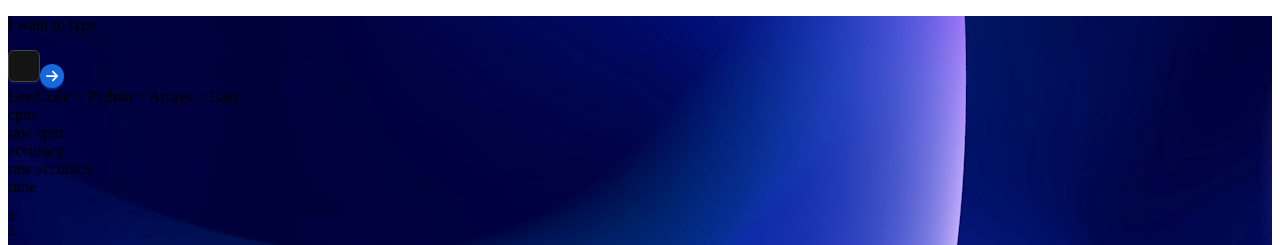
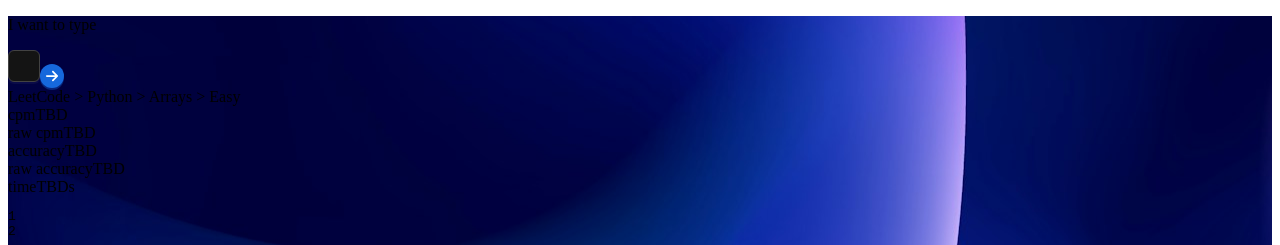
Before and after one commit to PaisWillie/MonkeyCode, a React (Vite) app: page / in a window 1280 px wide. Shown: the top 245 px of the page. Built offline with nearby package versions, Linux system fonts and the light colour scheme; no server answers.

Commit message:
feat: metric styling

```diff
--- a/src/components/App.tsx
+++ b/src/components/App.tsx
@@ -1,11 +1,11 @@
-import { Button, ConfigProvider, theme } from 'antd'
+import { ConfigProvider, theme } from 'antd'
 import clsx from 'clsx'
 import { useEffect, useRef, useState } from 'react'
 import background from '../assets/background.jpg'
+import ProgressBar from './ProgressBar/ProgressBar'
 import PromptSelection from './Prompt/PromptSelection'
 import Sidebar from './Sidebar/Sidebar'
 import Snippet from './Snippet'
-import ProgressBar from './ProgressBar/ProgressBar'
 
 const testSnippet = `def func():
     print("Hello, World!")`
--- a/src/components/Sidebar/Sidebar.tsx
+++ b/src/components/Sidebar/Sidebar.tsx
@@ -1,3 +1,5 @@
+import clsx from 'clsx'
+
 type SidebarProps = {
   cpm: string
   accuracy: string
@@ -17,23 +19,33 @@ const Sidebar = ({
     <div className="flex flex-col">
       <div className="flex flex-col">
         <span>cpm</span>
-        <span className="text-white">{cpm}</span>
+        <span className={clsx([cpm ? 'text-white' : 'text-slate-400'])}>
+          {cpm || 'TBD'}
+        </span>
       </div>
       <div className="flex flex-col">
         <span>raw cpm</span>
-        <span className="text-white">{rawCpm}</span>
+        <span className={clsx([cpm ? 'text-white' : 'text-slate-400'])}>
+          {rawCpm || 'TBD'}
+        </span>
       </div>
       <div className="flex flex-col">
         <span>accuracy</span>
-        <span className="text-white">{accuracy}</span>
+        <span className={clsx([cpm ? 'text-white' : 'text-slate-400'])}>
+          {accuracy || 'TBD'}
+        </span>
       </div>
       <div className="flex flex-col">
         <span>raw accuracy</span>
-        <span className="text-white">{rawAccuracy}</span>
+        <span className={clsx([cpm ? 'text-white' : 'text-slate-400'])}>
+          {rawAccuracy || 'TBD'}
+        </span>
       </div>
       <div className="flex flex-col">
         <span>time</span>
-        <span className="text-white">{time}</span>
+        <span className={clsx([cpm ? 'text-white' : 'text-slate-400'])}>
+          {time || 'TBD'}s
+        </span>
       </div>
     </div>
   )
```
